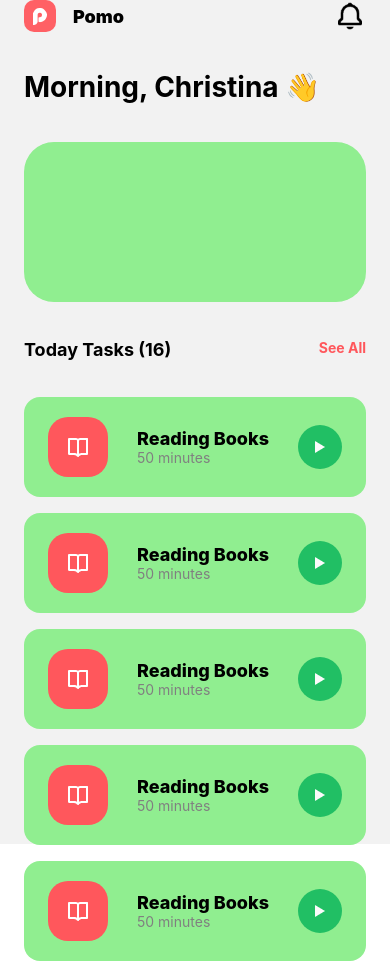
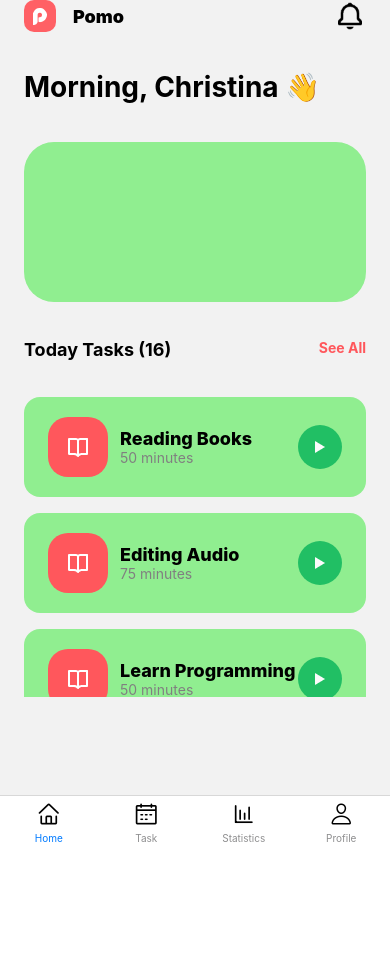
Before and after one commit to PutTheTrust/pomodoroO, a React Native app: screen /Home in a window 390 px wide. After the commit the page ends 844 px from the top, so only its background shows below. Built offline with nearby package versions, Linux system fonts and the light colour scheme; no server answers.

Commit message:
add: base tab navigation

```diff
--- a/App.tsx
+++ b/App.tsx
@@ -5,6 +5,7 @@ import {
   LoginScreen,
   HomeScreen,
 } from "./src/screens";
+import MainTabs from "./src/screens/MainTabs/Index";
 import { NavigationContainer } from "@react-navigation/native";
 import { createNativeStackNavigator } from "@react-navigation/native-stack";
 
@@ -12,18 +13,19 @@ const Stack = createNativeStackNavigator();
 
 export default function App() {
   return (
-    <NavigationContainer>
-      <Stack.Navigator
-        screenOptions={{
-          headerShown: false,
-        }}
-      >
-        <Stack.Screen name="Onboarding" component={OnboardingScreen} />
-        <Stack.Screen name="Auth" component={AuthScreen} />
-        <Stack.Screen name="Register" component={RegisterScreen} />
-        <Stack.Screen name="Login" component={LoginScreen} />
-        <Stack.Screen name="Home" component={HomeScreen} />
-      </Stack.Navigator>
-    </NavigationContainer>
+    // <NavigationContainer>
+    //   <Stack.Navigator
+    //     screenOptions={{
+    //       headerShown: false,
+    //     }}
+    //   >
+    //     <Stack.Screen name="Onboarding" component={OnboardingScreen} />
+    //     <Stack.Screen name="Auth" component={AuthScreen} />
+    //     <Stack.Screen name="Register" component={RegisterScreen} />
+    //     <Stack.Screen name="Login" component={LoginScreen} />
+    //     <Stack.Screen name="Home" component={HomeScreen} />
+    //   </Stack.Navigator>
+    // </NavigationContainer>
+    <MainTabs />
   );
 }
--- a/package.json
+++ b/package.json
@@ -10,11 +10,14 @@
   },
   "dependencies": {
     "@react-native-async-storage/async-storage": "^1.19.3",
+    "@react-navigation/bottom-tabs": "^6.5.9",
     "@react-navigation/native": "^6.1.8",
     "@react-navigation/native-stack": "^6.9.14",
+    "@shopify/flash-list": "^1.6.1",
     "expo": "~49.0.12",
     "expo-status-bar": "~1.6.0",
     "firebase": "^10.4.0",
+    "install": "^0.13.0",
     "react": "18.2.0",
     "react-native": "0.72.5",
     "react-native-keyboard-aware-scroll-view": "^0.9.5",
--- a/src/components/TaskItem/index.tsx
+++ b/src/components/TaskItem/index.tsx
@@ -19,6 +19,14 @@ interface TaskItemProps {
 const index = ({ icon, title, time }: TaskItemProps) => {
   return (
     <View style={styles.taskContainer}>
+      <View
+        style={{
+          flex: 1,
+          flexDirection: "row",
+          alignItems: "center",
+          gap: 12,
+        }}
+      >
         <View style={styles.taskIcon}>
           <Image source={icon} />
         </View>
@@ -26,6 +34,7 @@ const index = ({ icon, title, time }: TaskItemProps) => {
         <View>
           <Text style={styles.taskTitle}>{title}</Text>
           <Text style={styles.taskTime}>{time}</Text>
+        </View>
       </View>
 
       <TouchableOpacity style={styles.play}>
--- a/src/constants/tasks.ts
+++ b/src/constants/tasks.ts
@@ -2,47 +2,52 @@ const tasks = [
   {
     id: "0",
     title: "Reading Books",
-    Data: "2023/10/01",
+    Date: "2023/10/01",
     category: "Read",
     sessions: 4,
     longBreaks: 2,
     shortBreaks: 3,
+    time: "50 minutes",
   },
   {
     id: "1",
     title: "Editing Audio",
-    Data: "2023/10/01",
+    Date: "2023/10/01",
     category: "Entertainment",
     sessions: 4,
     longBreaks: 2,
     shortBreaks: 3,
+    time: "75 minutes",
   },
   {
     id: "2",
     title: "Learn Programming",
-    Data: "2023/10/01",
+    Date: "2023/10/01",
     category: "Code",
     sessions: 4,
     longBreaks: 2,
     shortBreaks: 3,
+    time: "50 minutes",
   },
   {
     id: "3",
     title: "Dumbell Excercise",
-    Data: "2023/10/01",
+    Date: "2023/10/01",
     category: "Gym",
     sessions: 4,
     longBreaks: 2,
     shortBreaks: 3,
+    time: "25 minutes",
   },
   {
     id: "4",
     title: "Tech Exploration",
-    Data: "2023/10/01",
+    Date: "2023/10/01",
     category: "Technology",
     sessions: 4,
     longBreaks: 2,
     shortBreaks: 3,
+    time: "50 minutes",
   },
 ];
 
--- a/src/screens/HomeScreen/Index.tsx
+++ b/src/screens/HomeScreen/Index.tsx
@@ -5,7 +5,6 @@ import {
   StyleSheet,
   TouchableOpacity,
   ActivityIndicator,
-  ScrollView,
   FlatList,
 } from "react-native";
 import { SafeAreaView } from "react-native-safe-area-context";
@@ -33,8 +32,8 @@ const Index = () => {
     // };
     // getName();
     // console.log(firstName);
+    console.log(tasks[0].title);
   }, [firstName]);
-
   return (
     <SafeAreaView style={styles.container}>
       <View style={styles.headerContainer}>
@@ -71,31 +70,21 @@ const Index = () => {
           </TouchableOpacity>
         </View>
 
-        {/* <View style={{ flex: 1, backgroundColor: "blue" }}> */}
-        {/* <ScrollView contentContainerStyle={{ gap: 16 }}>
-          <TaskItem icon={book} title="Reading Books" time="50 minutes" />
-          <TaskItem icon={book} title="Reading Books" time="50 minutes" />
-          <TaskItem icon={book} title="Reading Books" time="50 minutes" />
-          <TaskItem icon={book} title="Reading Books" time="50 minutes" />
-          <TaskItem icon={book} title="Reading Books" time="50 minutes" />
-          <TaskItem icon={book} title="Reading Books" time="50 minutes" />
-        </ScrollView> */}
-        <View>
+        <View style={{ height: 300 }}>
           <FlatList
             data={tasks}
             showsHorizontalScrollIndicator={false}
-            keyExtractor={(task) => task.id}
-            contentContainerStyle={{
-              gap: 16,
-            }}
-            renderItem={({ task }: any) => (
-              <TaskItem icon={book} title="Reading Books" time="50 minutes" />
+            keyExtractor={(item) => item.id.toString()}
+            contentContainerStyle={{ gap: 16 }}
+            // style={{
+            //   paddingBottom: 160,
+            // }}
+            renderItem={({ item }) => (
+              <TaskItem icon={book} title={item.title} time={item.time} />
             )}
           />
+          {/* <View style={{ paddingTop: 320 }} /> */}
         </View>
-
-        {/* <Text>Hell</Text>
-        </View> */}
       </View>
     </SafeAreaView>
   );
--- /dev/null
+++ b/src/screens/MainTabs/Index.tsx
@@ -0,0 +1,58 @@
+import { createBottomTabNavigator } from "@react-navigation/bottom-tabs";
+import { NavigationContainer } from "@react-navigation/native";
+import { HomeScreen, ProfileScreen, StatisticsScreen, TaskScreen } from "..";
+import { AntDesign } from "@expo/vector-icons";
+import { Ionicons } from "@expo/vector-icons";
+
+const Tab = createBottomTabNavigator();
+const Index = () => {
+  return (
+    <NavigationContainer>
+      <Tab.Navigator
+        screenOptions={{
+          headerShown: false,
+        }}
+      >
+        <Tab.Screen
+          name="Home"
+          component={HomeScreen}
+          options={{
+            tabBarIcon: ({ color, size }) => (
+              <AntDesign name="home" size={24} color="black" />
+            ),
+          }}
+        />
+        <Tab.Screen
+          name="Task"
+          component={TaskScreen}
+          options={{
+            tabBarIcon: ({ color, size }) => (
+              <AntDesign name="calendar" size={24} color="black" />
+            ),
+          }}
+        />
+        {/* <Tab.Screen name="Home" component={HomeScreen} /> */}
+        <Tab.Screen
+          name="Statistics"
+          component={StatisticsScreen}
+          options={{
+            tabBarIcon: ({ color, size }) => (
+              <AntDesign name="barschart" size={24} color="black" />
+            ),
+          }}
+        />
+        <Tab.Screen
+          name="Profile"
+          component={ProfileScreen}
+          options={{
+            tabBarIcon: ({ color, size }) => (
+              <Ionicons name="ios-person-outline" size={24} color="black" />
+            ),
+          }}
+        />
+      </Tab.Navigator>
+    </NavigationContainer>
+  );
+};
+
+export default Index;
--- /dev/null
+++ b/src/screens/ProfileScreen/Index.tsx
@@ -0,0 +1,11 @@
+import { View, Text } from "react-native";
+
+const Index = () => {
+  return (
+    <View>
+      <Text>Profile</Text>
+    </View>
+  );
+};
+
+export default Index;
--- /dev/null
+++ b/src/screens/StatisticsScreen/Index.tsx
@@ -0,0 +1,11 @@
+import { View, Text } from "react-native";
+
+const Index = () => {
+  return (
+    <View>
+      <Text>Stats</Text>
+    </View>
+  );
+};
+
+export default Index;
--- /dev/null
+++ b/src/screens/TaskScreen/Index.tsx
@@ -0,0 +1,11 @@
+import { View, Text } from "react-native";
+
+const Index = () => {
+  return (
+    <View>
+      <Text>Task</Text>
+    </View>
+  );
+};
+
+export default Index;
--- a/src/screens/index.ts
+++ b/src/screens/index.ts
@@ -3,6 +3,9 @@ import AuthScreen from "./AuthScreen/Index";
 import RegisterScreen from "./RegisterScreen/Index";
 import LoginScreen from "./LoginScreen/Index";
 import HomeScreen from "./HomeScreen/Index";
+import StatisticsScreen from "./StatisticsScreen/Index";
+import ProfileScreen from "./ProfileScreen/Index";
+import TaskScreen from "./TaskScreen/Index";
 
 export {
   AuthScreen,
@@ -10,4 +13,7 @@ export {
   RegisterScreen,
   LoginScreen,
   HomeScreen,
+  StatisticsScreen,
+  ProfileScreen,
+  TaskScreen,
 };
```
Also changed, not shown: 1 other file (tests, documents, lock files or other folders). Lines whose indentation alone changed are shown as unchanged.
